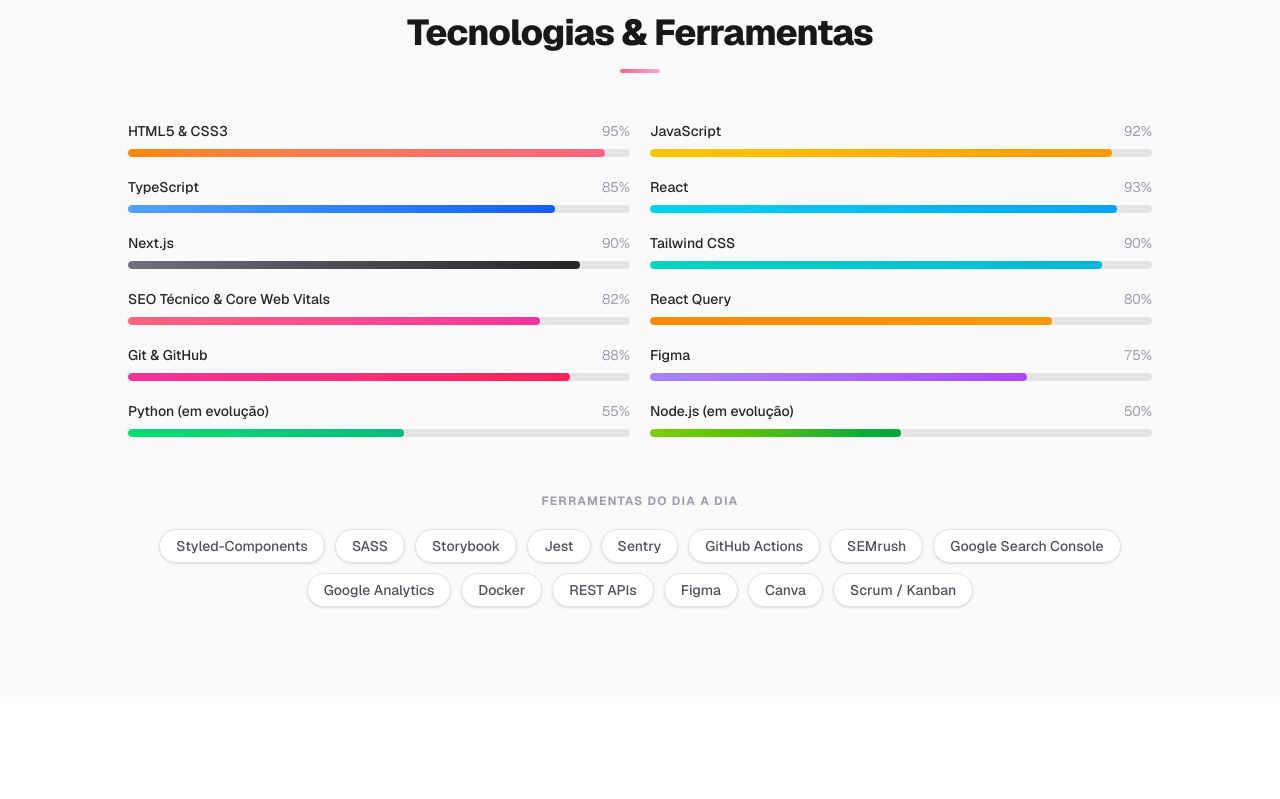
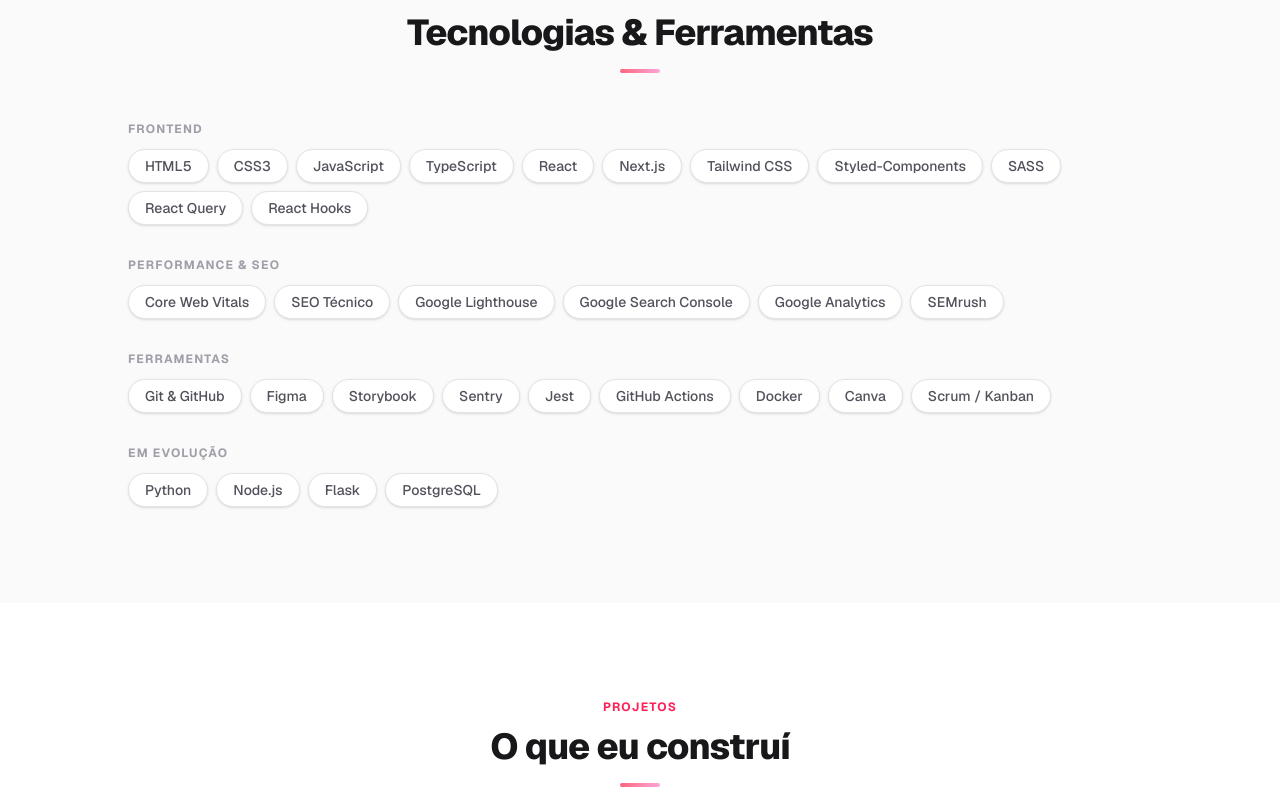
Before and after one commit to lahgomes/portfolio, a Next.js app: page / in a window 1280 px wide. Shown: the part 1681-2480 px from the top of the page. Built offline with nearby package versions, Linux system fonts and the light colour scheme.

Commit message:
feat: hero hover gradient, skills as category badges, education tabs, cleaner favicon

```diff
--- a/src/components/Education.tsx
+++ b/src/components/Education.tsx
@@ -1,10 +1,11 @@
 "use client";
 
 import { GraduationCap, BookOpen } from "lucide-react";
+import { useState } from "react";
 import { useInView } from "@/hooks/useInView";
 import { SectionHeading } from "./About";
 
-const EDUCATION = [
+const FORMATION = [
   {
     icon: <GraduationCap size={20} />,
     degree: "Pós-Graduação em IA e Ciência de Dados",
@@ -21,18 +22,51 @@
     description:
       "Formação multidisciplinar com foco em projeto, planejamento urbano e pensamento sistêmico — base sólida para UX e design de interfaces.",
   },
+];
+
+const COURSES = [
   {
     icon: <BookOpen size={20} />,
-    degree: "Cursos de Especialização",
-    institution: "Anthropic · Origamid · Alura · DIO",
-    period: "2021 — 2025",
+    degree: "Claude Code in Action",
+    institution: "Anthropic",
+    period: "2025",
     description:
-      "Claude Code in Action (Anthropic), Node.js, JS ES6 e CSS Flexbox (Origamid), Imersão Front-end (Alura), HTML, Git e Lógica de Programação (DIO).",
+      "Desenvolvimento de aplicações com IA generativa e uso de ferramentas de agentes com Claude.",
+  },
+  {
+    icon: <BookOpen size={20} />,
+    degree: "Node.js, JS ES6 e CSS Flexbox",
+    institution: "Origamid",
+    period: "2022 — 2023",
+    description:
+      "Fundamentos modernos de JavaScript, Node.js e layout responsivo com CSS Flexbox.",
+  },
+  {
+    icon: <BookOpen size={20} />,
+    degree: "Imersão Front-end",
+    institution: "Alura",
+    period: "2022",
+    description:
+      "Intensivo de front-end com HTML, CSS, JavaScript e boas práticas de desenvolvimento web.",
+  },
+  {
+    icon: <BookOpen size={20} />,
+    degree: "HTML, Git e Lógica de Programação",
+    institution: "DIO",
+    period: "2021",
+    description:
+      "Fundamentos de desenvolvimento web: HTML estrutural, versionamento com Git e lógica de programação.",
   },
 ];
 
+const TABS = ["Formação", "Cursos & Certificados"] as const;
+type Tab = (typeof TABS)[number];
+
 export default function Education() {
   const { ref, inView } = useInView();
+  const [activeTab, setActiveTab] = useState<Tab>("Formação");
+
+  const items = activeTab === "Formação" ? FORMATION : COURSES;
 
   return (
     <section
@@ -43,10 +77,26 @@
       <div className="mx-auto max-w-5xl">
         <SectionHeading label="Educação" title="Formação & Cursos" />
 
+        <div className="mt-10 flex w-fit mx-auto gap-1 rounded-xl bg-zinc-100 p-1">
+          {TABS.map((tab) => (
+            <button
+              key={tab}
+              onClick={() => setActiveTab(tab)}
+              className={`rounded-lg px-4 py-2 text-sm font-medium transition-all ${
+                activeTab === tab
+                  ? "bg-white shadow-sm text-zinc-900"
+                  : "text-zinc-500 hover:text-zinc-700"
+              }`}
+            >
+              {tab}
+            </button>
+          ))}
+        </div>
+
         <div
-          className={`mt-12 grid grid-cols-1 gap-5 sm:grid-cols-3 fade-up ${inView ? "visible" : ""}`}
+          className={`mt-8 grid grid-cols-1 gap-5 sm:grid-cols-2 fade-up ${inView ? "visible" : ""}`}
         >
-          {EDUCATION.map((item, i) => (
+          {items.map((item, i) => (
             <div
               key={i}
               className="flex flex-col gap-4 rounded-2xl border border-zinc-200 bg-zinc-50 p-6 hover:border-rose-200 hover:shadow-md transition-all"
--- a/src/components/Hero.tsx
+++ b/src/components/Hero.tsx
@@ -15,10 +15,12 @@
 
       <div className="relative z-10 flex flex-col items-center gap-5">
 
-        <h1 className="hero-item text-5xl font-extrabold tracking-tight text-zinc-900 sm:text-6xl lg:text-7xl">
-          Larissa{" "}
-          <span className="bg-linear-to-r from-rose-500 to-pink-400 bg-clip-text text-transparent">
-            Gomes
+        <h1 className="hero-item group relative cursor-default text-5xl font-extrabold tracking-tight sm:text-6xl lg:text-7xl">
+          <span className="text-zinc-500 transition-opacity duration-500 group-hover:opacity-0">
+            Larissa Gomes
+          </span>
+          <span className="absolute inset-0 bg-linear-to-r from-rose-500 to-pink-400 bg-clip-text text-transparent opacity-0 transition-opacity duration-500 group-hover:opacity-100">
+            Larissa Gomes
           </span>
         </h1>
 
--- a/src/components/Skills.tsx
+++ b/src/components/Skills.tsx
@@ -4,24 +4,32 @@
 import { SectionHeading } from "./About";
 
 const SKILLS = [
-  { name: "HTML5 & CSS3", level: 95, color: "from-orange-400 to-rose-400" },
-  { name: "JavaScript", level: 92, color: "from-yellow-400 to-amber-500" },
-  { name: "TypeScript", level: 85, color: "from-blue-400 to-blue-600" },
-  { name: "React", level: 93, color: "from-cyan-400 to-sky-500" },
-  { name: "Next.js", level: 90, color: "from-zinc-500 to-zinc-800" },
-  { name: "Tailwind CSS", level: 90, color: "from-teal-400 to-cyan-500" },
-  { name: "SEO Técnico & Core Web Vitals", level: 82, color: "from-rose-400 to-pink-500" },
-  { name: "React Query", level: 80, color: "from-orange-400 to-amber-500" },
-  { name: "Git & GitHub", level: 88, color: "from-pink-500 to-rose-500" },
-  { name: "Figma", level: 75, color: "from-violet-400 to-purple-500" },
-  { name: "Python (em evolução)", level: 55, color: "from-green-400 to-emerald-500" },
-  { name: "Node.js (em evolução)", level: 50, color: "from-lime-500 to-green-600" },
-];
-
-const TOOLS = [
-  "Styled-Components", "SASS", "Storybook", "Jest", "Sentry",
-  "GitHub Actions", "SEMrush", "Google Search Console", "Google Analytics",
-  "Docker", "REST APIs", "Figma", "Canva", "Scrum / Kanban",
+  {
+    category: "Frontend",
+    items: [
+      "HTML5", "CSS3", "JavaScript", "TypeScript",
+      "React", "Next.js", "Tailwind CSS",
+      "Styled-Components", "SASS", "React Query", "React Hooks",
+    ],
+  },
+  {
+    category: "Performance & SEO",
+    items: [
+      "Core Web Vitals", "SEO Técnico", "Google Lighthouse",
+      "Google Search Console", "Google Analytics", "SEMrush",
+    ],
+  },
+  {
+    category: "Ferramentas",
+    items: [
+      "Git & GitHub", "Figma", "Storybook", "Sentry",
+      "Jest", "GitHub Actions", "Docker", "Canva", "Scrum / Kanban",
+    ],
+  },
+  {
+    category: "Em evolução",
+    items: ["Python", "Node.js", "Flask", "PostgreSQL"],
+  },
 ];
 
 export default function Skills() {
@@ -37,38 +45,25 @@
         <SectionHeading label="Skills" title="Tecnologias & Ferramentas" />
 
         <div
-          className={`mt-12 grid grid-cols-1 gap-5 sm:grid-cols-2 fade-up ${inView ? "visible" : ""}`}
+          className={`mt-12 flex flex-col gap-8 fade-up ${inView ? "visible" : ""}`}
         >
-          {SKILLS.map((skill, i) => (
-            <div key={skill.name} className={`flex flex-col gap-2 delay-${Math.min(i + 1, 4)}`}>
-              <div className="flex justify-between text-sm">
-                <span className="font-medium text-zinc-800">{skill.name}</span>
-                <span className="text-zinc-400 tabular-nums">{skill.level}%</span>
-              </div>
-              <div className="h-2 w-full rounded-full bg-zinc-200 overflow-hidden">
-                <div
-                  className={`h-full rounded-full bg-linear-to-r ${skill.color} transition-all duration-1000`}
-                  style={{ width: inView ? `${skill.level}%` : "0%" }}
-                />
+          {SKILLS.map((group) => (
+            <div key={group.category}>
+              <p className="mb-3 text-xs font-bold uppercase tracking-widest text-zinc-400">
+                {group.category}
+              </p>
+              <div className="flex flex-wrap gap-2">
+                {group.items.map((item) => (
+                  <span
+                    key={item}
+                    className="rounded-full border border-zinc-200 bg-white px-4 py-1.5 text-sm font-medium text-zinc-600 shadow-sm hover:border-rose-200 hover:text-rose-500 transition-colors cursor-default"
+                  >
+                    {item}
+                  </span>
+                ))}
               </div>
             </div>
           ))}
-        </div>
-
-        <div className={`mt-14 fade-up ${inView ? "visible delay-4" : ""}`}>
-          <p className="mb-5 text-center text-xs font-bold uppercase tracking-widest text-zinc-400">
-            Ferramentas do dia a dia
-          </p>
-          <div className="flex flex-wrap justify-center gap-2.5">
-            {TOOLS.map((tool) => (
-              <span
-                key={tool}
-                className="rounded-full border border-zinc-200 bg-white px-4 py-1.5 text-sm font-medium text-zinc-600 shadow-sm hover:border-rose-200 hover:text-rose-500 transition-colors cursor-default"
-              >
-                {tool}
-              </span>
-            ))}
-          </div>
         </div>
       </div>
     </section>
```
Also changed, not shown: src/app/icon.svg.
